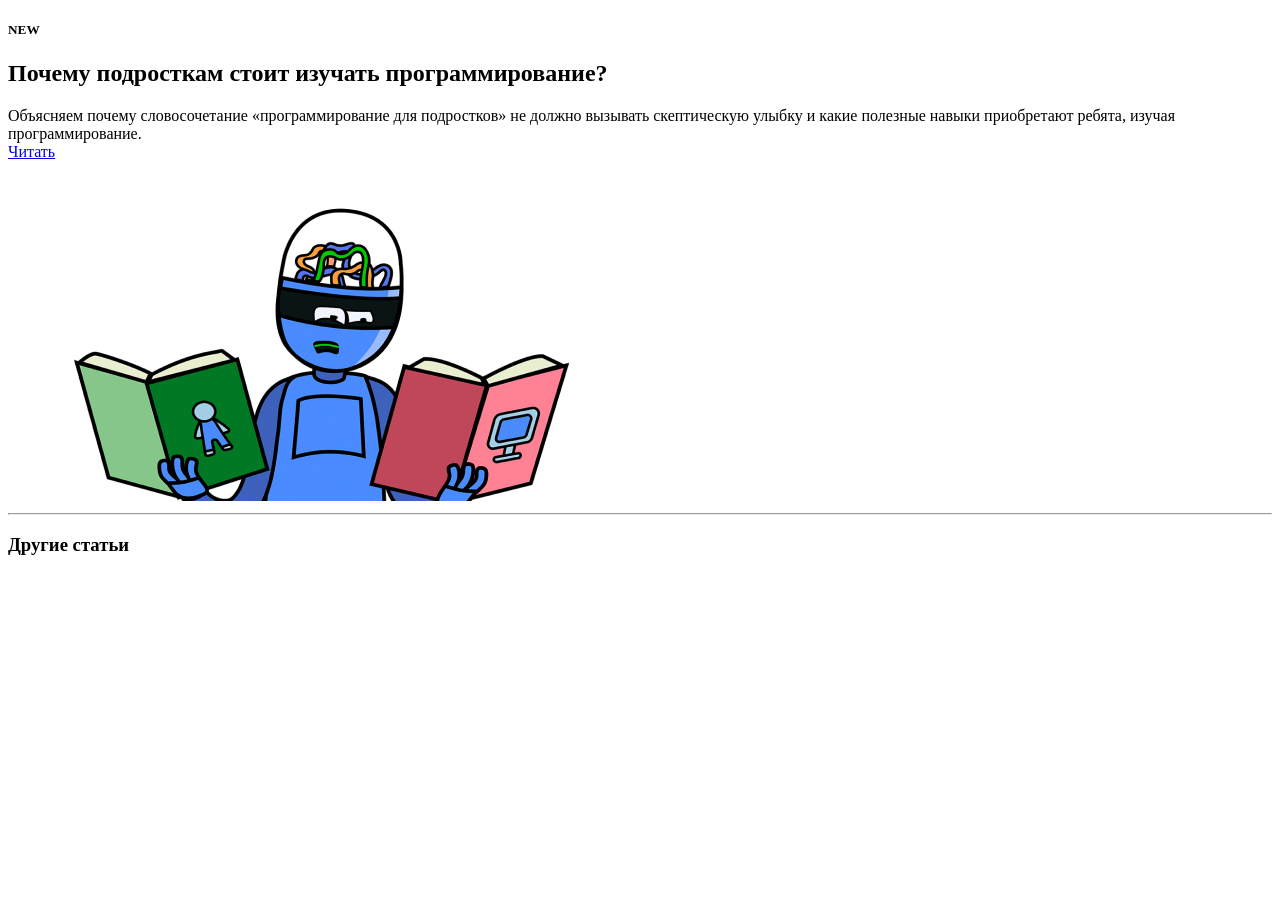
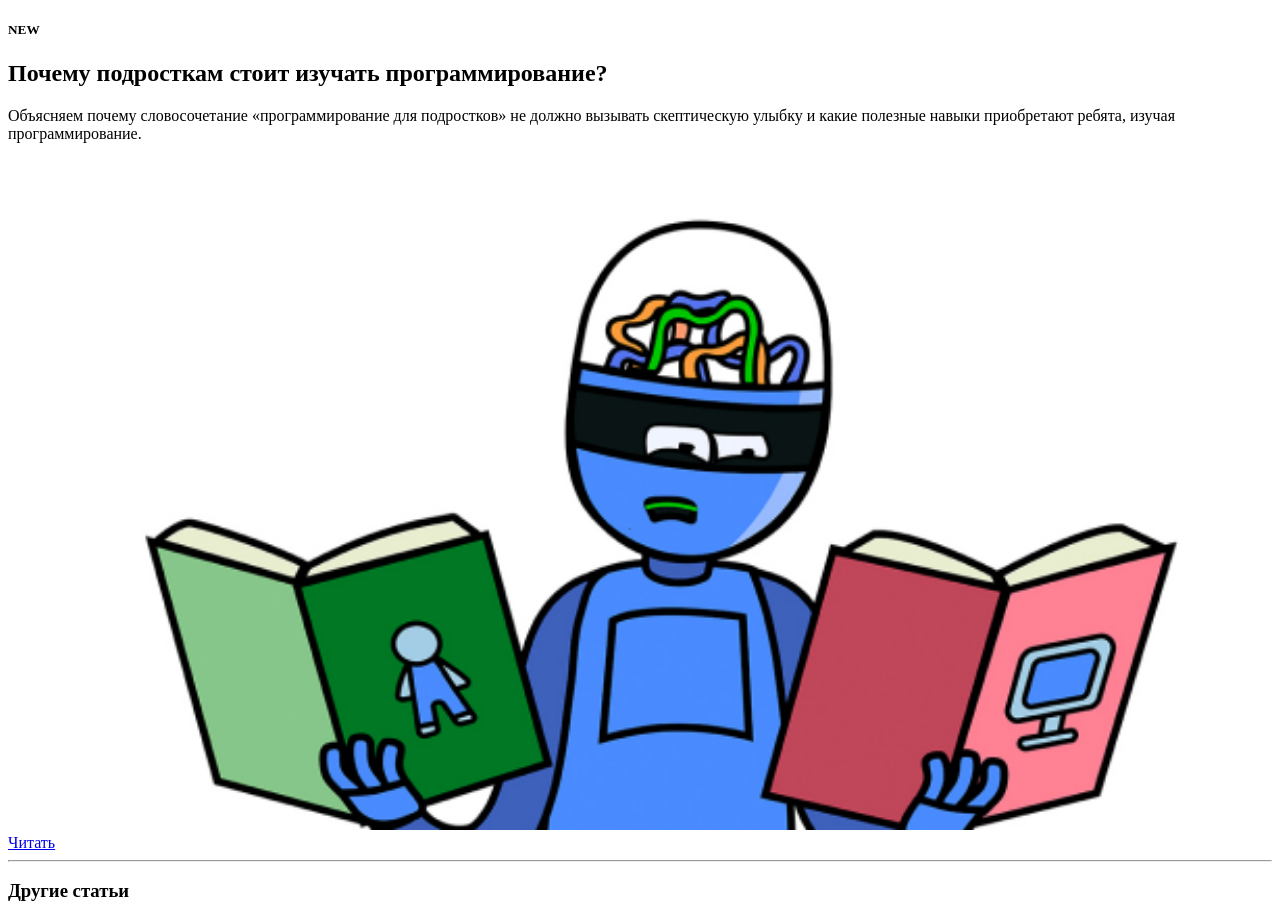
Before and after one commit to babazhanov/blog-kodland-task, a Django app: template post/templates/post/post_list.html in a window 1280 px wide. Shown: the part 106-1027 px from the top of the page. Before the commit the page ends 661 px from the top, so only its background shows below. Run offline with Django 3.2, Linux system fonts and the light colour scheme; the template is opened without the code that fills it, so the values that code supplies are empty; some libraries are stand-ins or nearby versions.

Commit message:
[*] вёрстка списка для мобильных устройств

```diff
--- a/post/templates/post/post_list.html
+++ b/post/templates/post/post_list.html
@@ -5,21 +5,20 @@
 {% load static %}
 
 <div class="row">
-    <div class="col s7">
+    <div class="col m12 l7">
         <h5 class="pink-text">NEW</h5>
         <h2 class="blue-text text-darken-2">Почему подросткам стоит изучать программирование?</h2>
         <div>
             Объясняем почему словосочетание «программирование для подростков» не должно вызывать
             скептическую улыбку и какие полезные навыки приобретают ребята, изучая программирование.
         </div>
-
-        <a href="{% url 'post-detail' 1 %}" class="btn blue darken-2" style="margin-top: 20px;">Читать</a>
     </div>
 
-    <div class="col s5">
-        <img style="margin-top: 20px;" src="{% static 'images/robot-books.png' %}" />
+    <div class="col m12 l5">
+        <img style="width: 100%; margin-top: 20px;" src="{% static 'images/robot-books.png' %}" />
     </div>
 </div>
+<div class="row"><a href="{% url 'post-detail' 1 %}" class="btn blue darken-2" style="margin-top: 20px;">Читать</a></div>
 
 <hr>
 
@@ -56,14 +55,14 @@
 {% if forloop.counter0|divisibleby:"3" %}
     <div class="row">
 {% endif %}
-    <div class="col s4">
+    <div class="col m12 l4">
         <a href="{% url 'post-detail' obj.pk %}">
         <div class="card white"><div class="card-content" style="height: 320px;">
                 <div class="grey-text">{{obj.created}}</div>
-                <div class="center" style="height: 200px;">
-                    <img src="{{obj.get_image}}" style="max-width:200px; height:auto; vertical-align: middle;" />
+                <div class="center" style="">
+                    <img src="{{obj.get_image}}" style="width:100%; max-width:280px; height:auto; vertical-align: middle;" />
                 </div>
-                <h6 class="blue-text text-darken-2 center">{{obj.title}}</h6>
+                <h6 class="blue-text text-darken-2 center" style="position: absolute; bottom:0; left: 50%; transform: translateX(-50%);">{{obj.title}}</h6>
             </div></div>
         </a>
     </div>
```
